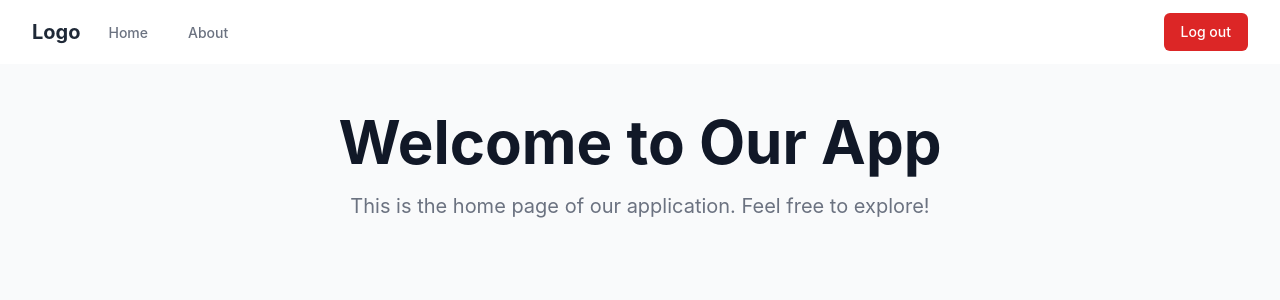
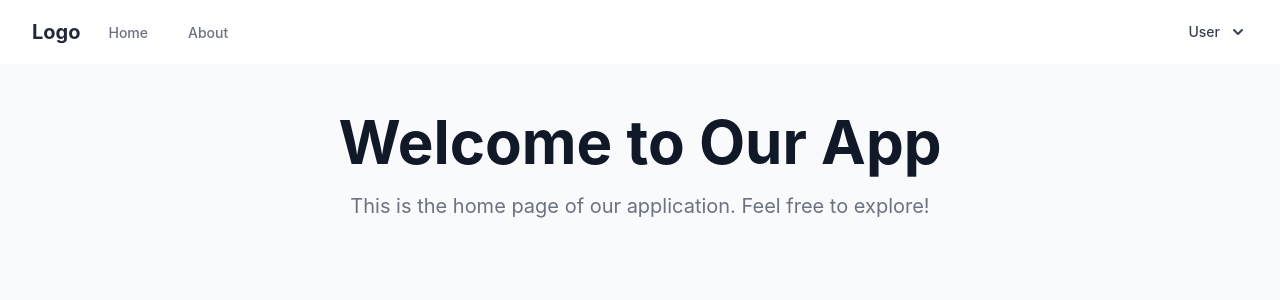
Before and after one commit to BSPQ24-25/BSPQ25-E3, a React (Create React App) app in the folder frontend/: page / in a window 1280 px wide. Shown: the top 300 px of the page. Built offline with nearby package versions, Linux system fonts and the light colour scheme; sample sign-in values are in the browser's storage.

Commit message:
added user drop down

```diff
--- a/frontend/src/components/Navbar.js
+++ b/frontend/src/components/Navbar.js
@@ -1,14 +1,40 @@
-import React from 'react';
+import React, { useState, useRef, useEffect } from 'react';
 import { Link, useNavigate } from 'react-router-dom';
 import { useAuth } from '../context/AuthContext';
 
 function Navbar() {
-  const { isAuthenticated, logout } = useAuth();
+  const { isAuthenticated, logout, user } = useAuth();
   const navigate = useNavigate();
+  const [dropdownOpen, setDropdownOpen] = useState(false);
+  const dropdownRef = useRef(null);
+
+  // Close dropdown when clicking outside
+  useEffect(() => {
+    function handleClickOutside(event) {
+      if (dropdownRef.current && !dropdownRef.current.contains(event.target)) {
+        setDropdownOpen(false);
+      }
+    }
+
+    document.addEventListener('mousedown', handleClickOutside);
+    return () => {
+      document.removeEventListener('mousedown', handleClickOutside);
+    };
+  }, []);
 
   const handleLogout = () => {
     logout();
     navigate('/login');
+  };
+
+  // Get user's display name
+  const getUserDisplayName = () => {
+    if (user && user.firstName && user.lastName) {
+      return `${user.firstName} ${user.lastName}`;
+    } else if (user && user.email) {
+      return user.email;
+    }
+    return 'User';
   };
 
   return (
@@ -38,12 +64,40 @@ function Navbar() {
           </div>
           <div className="flex items-center">
             {isAuthenticated ? (
-              <button
-                onClick={handleLogout}
-                className="inline-flex items-center px-4 py-2 border border-transparent text-sm font-medium rounded-md text-white bg-red-600 hover:bg-red-700 focus:outline-none focus:ring-2 focus:ring-offset-2 focus:ring-red-500"
-              >
-                Log out
-              </button>
+              <div className="relative" ref={dropdownRef}>
+                <button
+                  onClick={() => setDropdownOpen(!dropdownOpen)}
+                  className="flex items-center space-x-2 text-gray-700 hover:text-gray-900 focus:outline-none"
+                >
+                  <span className="text-sm font-medium">{getUserDisplayName()}</span>
+                  <svg
+                    className={`h-5 w-5 transition-transform ${dropdownOpen ? 'transform rotate-180' : ''}`}
+                    xmlns="http://www.w3.org/2000/svg"
+                    viewBox="0 0 20 20"
+                    fill="currentColor"
+                  >
+                    <path
+                      fillRule="evenodd"
+                      d="M5.293 7.293a1 1 0 011.414 0L10 10.586l3.293-3.293a1 1 0 111.414 1.414l-4 4a1 1 0 01-1.414 0l-4-4a1 1 0 010-1.414z"
+                      clipRule="evenodd"
+                    />
+                  </svg>
+                </button>
+
+                {dropdownOpen && (
+                  <div className="absolute right-0 mt-2 w-48 rounded-md shadow-lg bg-white ring-1 ring-black ring-opacity-5 z-10">
+                    <div className="py-1" role="menu" aria-orientation="vertical" aria-labelledby="user-menu">
+                      <button
+                        onClick={handleLogout}
+                        className="block w-full text-left px-4 py-2 text-sm text-gray-700 hover:bg-gray-100"
+                        role="menuitem"
+                      >
+                        Log out
+                      </button>
+                    </div>
+                  </div>
+                )}
+              </div>
             ) : (
               <Link
                 to="/login"
```
